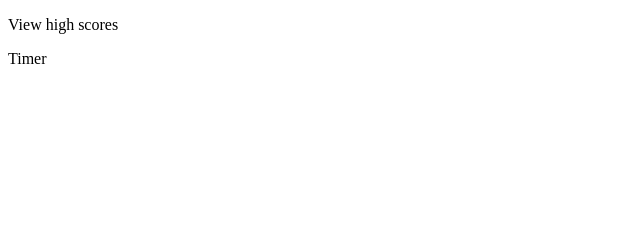
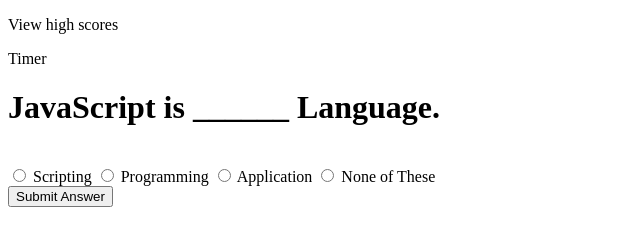
Before and after one commit to hgrace99/code-quiz, a plain HTML site: page index.html in a window 1280 px wide. Shown: the whole page, without its empty margins (0-640 px from the left). Drawn offline with Linux system fonts and the light colour scheme; files that its build step writes are made by us from their sources.

Commit message:
updating html and js script for quiz

```diff
--- a/assets/js/script.js
+++ b/assets/js/script.js
@@ -0,0 +1,19 @@
+var submitAnswer = function() {
+
+    var radios = document.getElementsByName('choice');
+    var val= "";
+    for (var i = 0, length = radios.length; i < length; i++) {
+        if (radios[i].checked) {
+           val = radios[i].value;
+           break;
+         }
+    }
+
+    if (val == "" ) {
+      alert('please select choice answer');
+    } else if ( val == "Scripting" ) {
+      alert('Answer is correct !');
+    } else {
+      alert('Answer is wrong');
+    }
+  };
--- a/index.html
+++ b/index.html
@@ -5,7 +5,7 @@
   <meta charset="UTF-8">
   <meta name="viewport" content="width=device-width, initial-scale=1.0">
   <meta http-equiv="X-UA-Compatible" content="ie=edge">
-  <title>Taskinator</title>
+  <title>Code Quiz</title>
   <link rel="stylesheet" href="./assets/css/style.css">
 </head>
 
@@ -19,6 +19,17 @@
 
     <main>
         <!--add body, quiz options here-->
+        <div>
+        <h1>JavaScript is ______ Language.</h1><br>
+        <form>
+            <input type="radio" name="choice" value="Scripting"> Scripting
+            <input type="radio" name="choice" value="Programming"> Programming
+            <input type="radio" name="choice" value="Application"> Application
+            <input type="radio" name="choice" value="None of These"> None of These
+        </form>
+        <button onclick="submitAnswer()">Submit Answer</button>
+        </div>
+
     </main>
 
 
```
